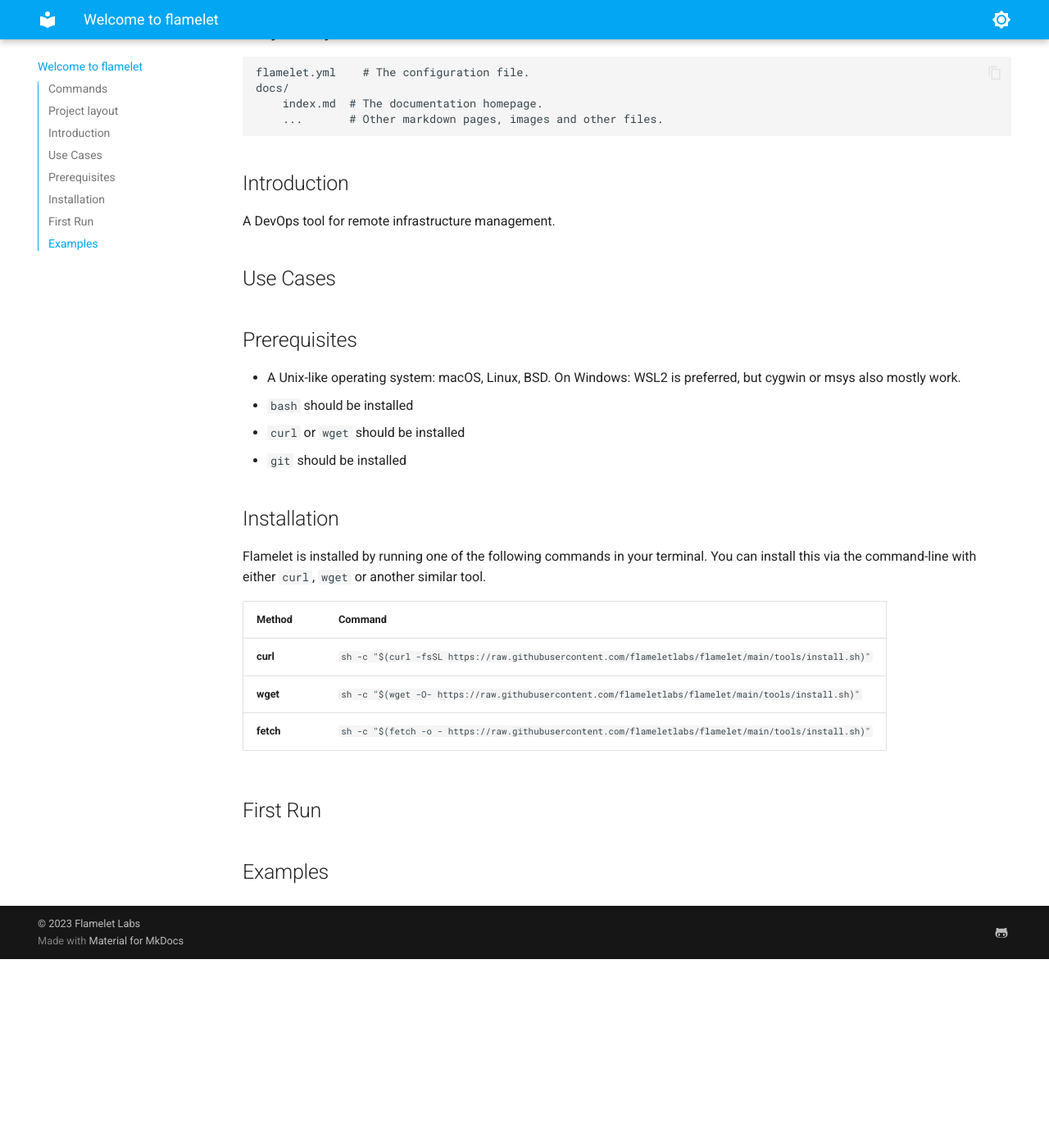
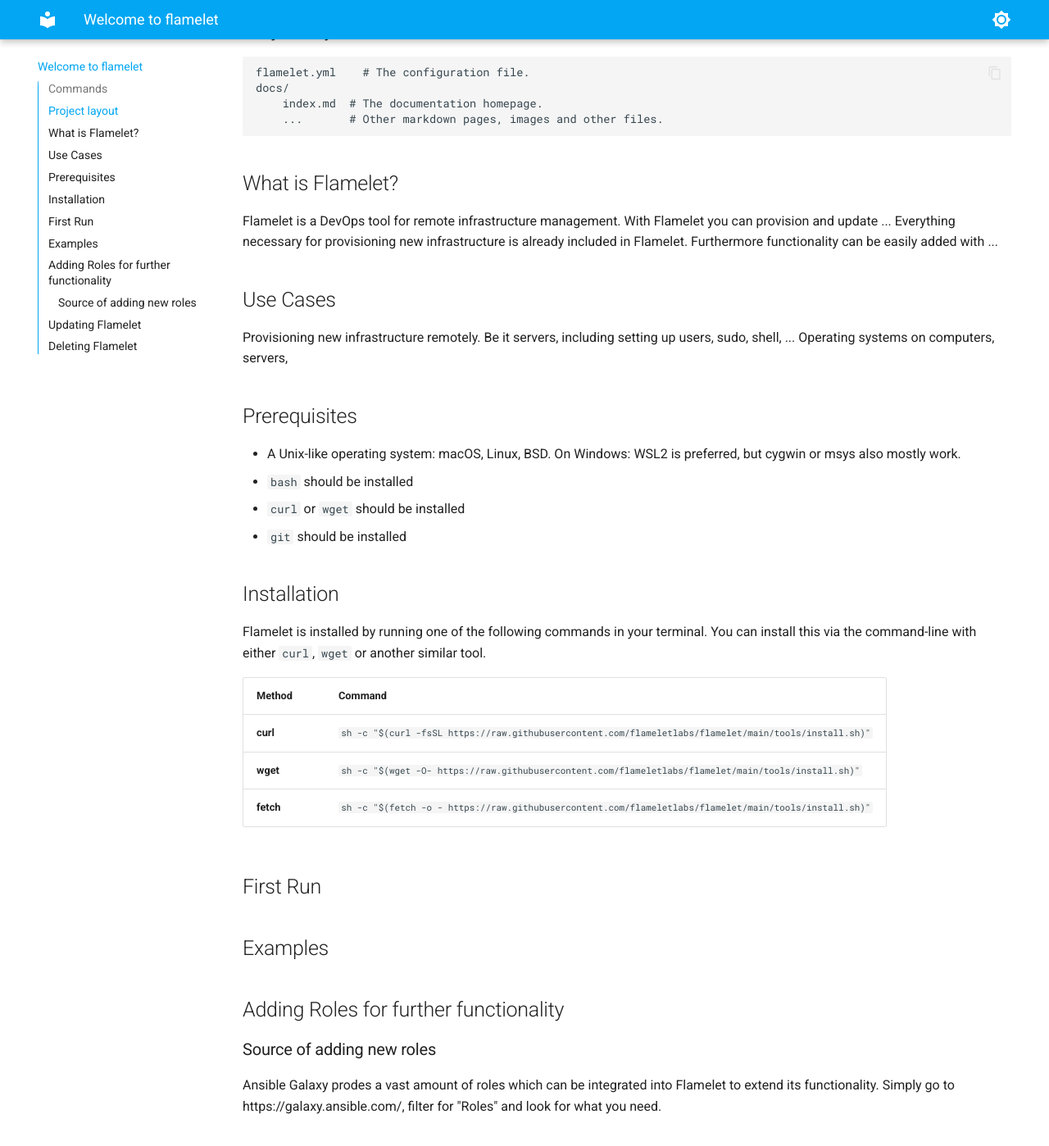
Before and after one commit to flameletlabs/flamelet, an MkDocs documentation site: the page built from docs/index.md, in a window 1280 px wide and 1400 px high, scrolled down 493 px. Shown: the whole window at 82% size. Built offline with MkDocs 1.6.1 and Material for MkDocs 9.7.7, drawn with Linux system fonts in a browser that asks for light colours; before the commit the page ends 1663 px from its top, so only the background shows below that; some of the changed text lies outside the part shown.

Commit message:
add some forther points and content

```diff
--- a/docs/index.md
+++ b/docs/index.md
@@ -17,10 +17,14 @@
         ...       # Other markdown pages, images and other files.
 
 
-## Introduction
-A DevOps tool for remote infrastructure management.
+## What is Flamelet?
+Flamelet is a DevOps tool for remote infrastructure management.
+With Flamelet you can provision and update ...
+Everything necessary for provisioning new infrastructure is already included in Flamelet. Furthermore functionality can be easily added with ...
 
 ## Use Cases
+Provisioning new infrastructure remotely. Be it servers, including setting up users, sudo, shell, ...
+Operating systems on computers, servers,
 
 ## Prerequisites
 - A Unix-like operating system: macOS, Linux, BSD. On Windows: WSL2 is preferred, but cygwin or msys also mostly work.
@@ -32,8 +36,8 @@
 ## Installation
 Flamelet is installed by running one of the following commands in your terminal. You can install this via the command-line with either `curl`, `wget` or another similar tool.
 
-| Method    | Command                                                                                               |
-| :-------- | :---------------------------------------------------------------------------------------------------- |
+| Method        | Command                                                                                               |
+| :------------ | :---------------------------------------------------------------------------------------------------- |
 | **curl**      | `sh -c "$(curl -fsSL https://raw.githubusercontent.com/flameletlabs/flamelet/main/tools/install.sh)"` |
 | **wget**      | `sh -c "$(wget -O- https://raw.githubusercontent.com/flameletlabs/flamelet/main/tools/install.sh)"`   |
 | **fetch**     | `sh -c "$(fetch -o - https://raw.githubusercontent.com/flameletlabs/flamelet/main/tools/install.sh)"` |
@@ -42,3 +46,13 @@
 
 
 ## Examples
+
+## Adding Roles for further functionality
+
+
+### Source of adding new roles
+Ansible Galaxy prodes a vast amount of roles which can be integrated into Flamelet to extend its functionality. Simply go to https://galaxy.ansible.com/, filter for "Roles" and look for what you need.
+
+## Updating Flamelet
+
+## Deleting Flamelet
```
